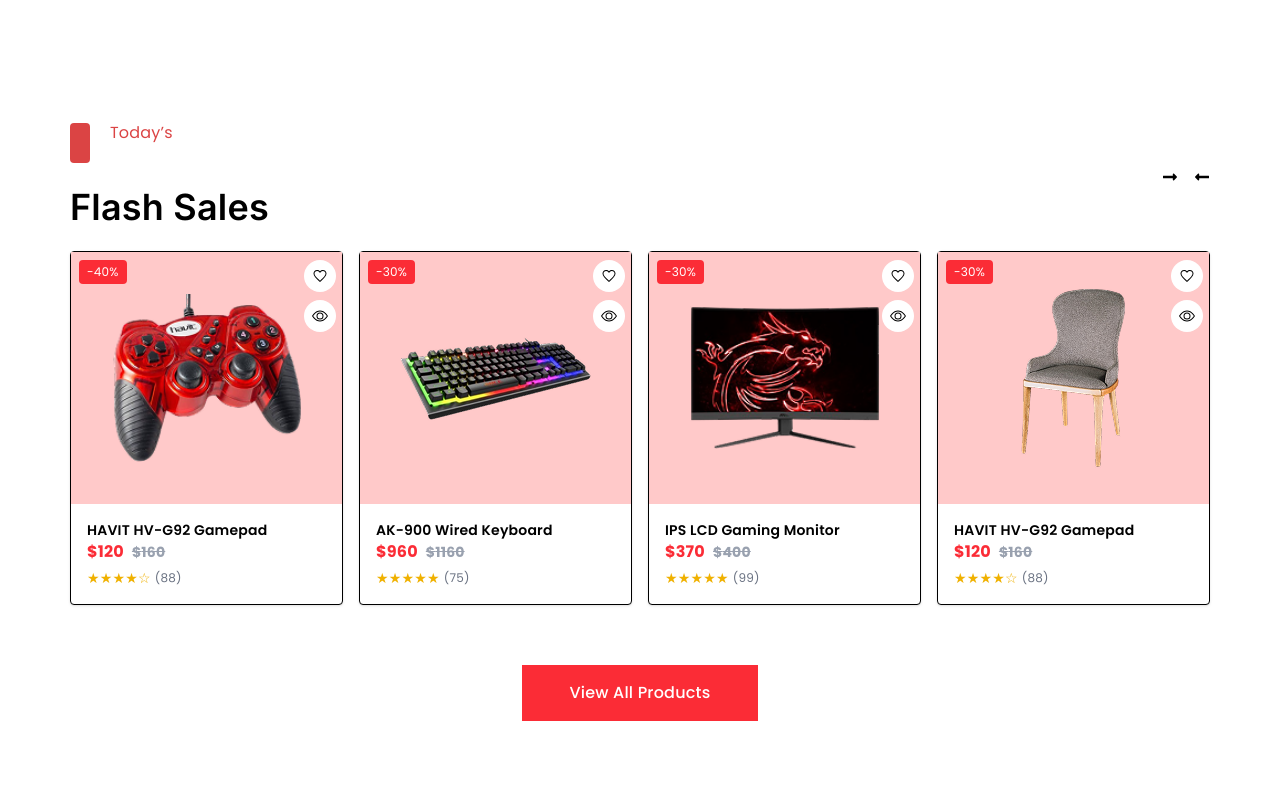
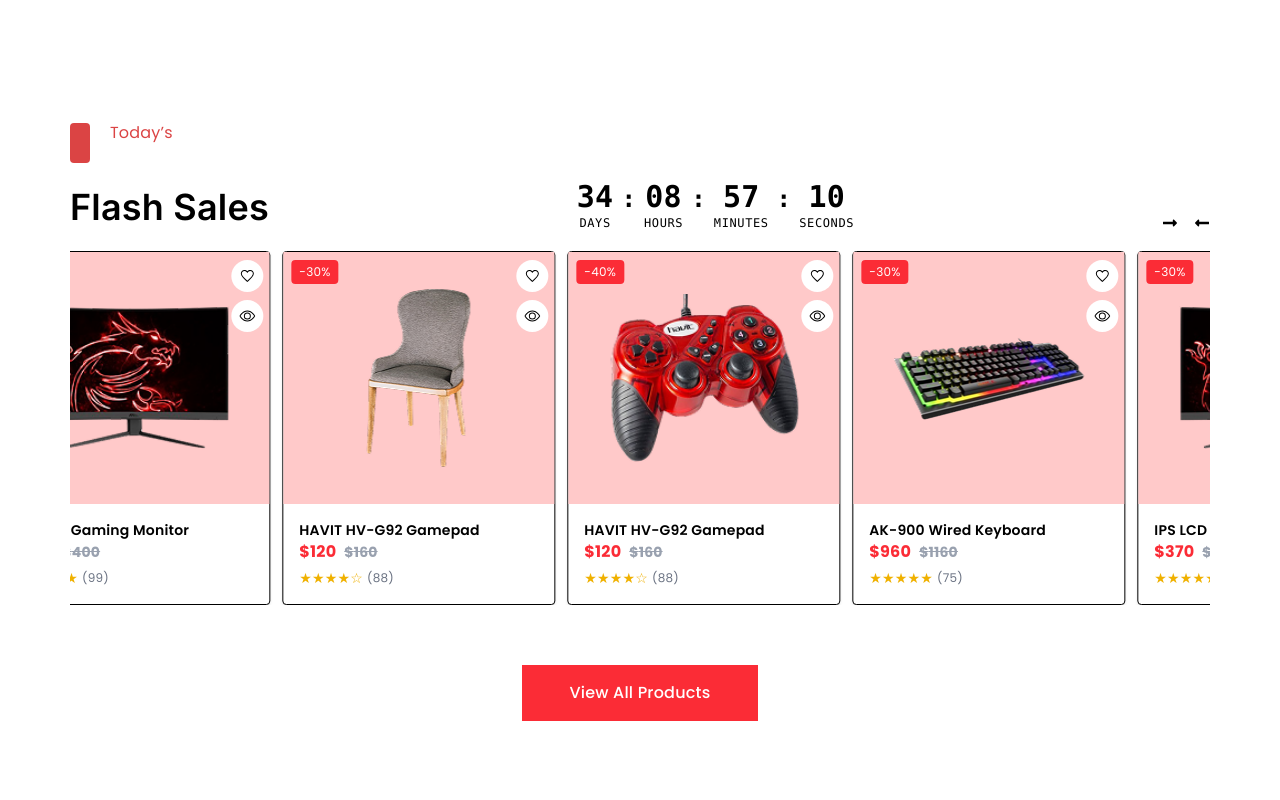
Before and after one commit to raktim98-cloud/Exclusive, a React (Vite) app: page / in a window 1280 px wide. Shown: the part 580-1380 px from the top of the page. Built offline with nearby package versions, Linux system fonts and the light colour scheme.

Commit message:
modify some Home page

```diff
--- a/src/Components/ExploreProduct.jsx
+++ b/src/Components/ExploreProduct.jsx
@@ -8,7 +8,7 @@
     <section className="py-[70px]">
       <div className="container">
         <div className="flex items-center justify-between">
-          <SectionHead catagories="Today’s" title={"Flash Sales"}/>
+          <SectionHead catagories="Our Products" title={"Explore Our Products"}/>
           {/* allow Button */}
           <div className="flex items-center justify-center gap-4">
             <button>
--- a/src/Components/FlashSells.jsx
+++ b/src/Components/FlashSells.jsx
@@ -1,15 +1,16 @@
-import React from "react";
 import SectionHead from "./SectionHead";
 import CountdownTimer from "./CountdownTimer";
 import { FaLongArrowAltRight, FaLongArrowAltLeft } from "react-icons/fa";
 import FlashSellsProduct from "./ProductComponents/FlashSellsProduct";
+import CounterBanner from "./ProductComponents/CounterBanner";
 
 function FlashSells() {
   return (
     <section className="py-[120px]">
       <div className="container">
-        <div className="flex items-center justify-between">
-          <SectionHead catagories="Today’s" title={"Flash Sales"}/>
+        <div className="flex items-end justify-between">
+          <SectionHead catagories="Today’s" title={"Flash Sales"} />
+          <CounterBanner />
           {/* allow Button */}
           <div className="flex items-center justify-center gap-4">
             <button>
@@ -23,7 +24,7 @@
 
         {/* Product jsx Component */}
         <div className="py-5">
-          <FlashSellsProduct/>
+          <FlashSellsProduct />
         </div>
         <div className="text-center text-white py-[40px]">
           <button className="bg-red-500 text-[16px] leading-6 font-medium px-[48px] py-[16px]">
--- a/src/Components/ProductComponents/BestSellingProduct.jsx
+++ b/src/Components/ProductComponents/BestSellingProduct.jsx
@@ -4,7 +4,7 @@
 import BookSelf_I from "../../assets/Image/Product_Image/BookSelf_image.png";
 import { IoMdHeartEmpty } from "react-icons/io";
 import { BsEye } from "react-icons/bs";
-import { FaRegStar } from "react-icons/fa";
+import Slider from "react-slick/lib/slider";
 
 const productData = [
   {
@@ -15,8 +15,8 @@
     oldPrice: 360,
     rating: 4.1,
     reviews: 65,
-    hear_icon:<IoMdHeartEmpty />,
-    eye_icon:<BsEye />
+    hear_icon: <IoMdHeartEmpty />,
+    eye_icon: <BsEye />,
   },
   {
     id: 2,
@@ -26,8 +26,8 @@
     oldPrice: 1160,
     rating: 4.9,
     reviews: 65,
-    hear_icon:<IoMdHeartEmpty />,
-    eye_icon:<BsEye />
+    hear_icon: <IoMdHeartEmpty />,
+    eye_icon: <BsEye />,
   },
   {
     id: 3,
@@ -37,8 +37,8 @@
     oldPrice: 170,
     rating: 1.2,
     reviews: 65,
-    hear_icon:<IoMdHeartEmpty />,
-    eye_icon:<BsEye />
+    hear_icon: <IoMdHeartEmpty />,
+    eye_icon: <BsEye />,
   },
   {
     id: 4,
@@ -48,22 +48,36 @@
     oldPrice: "",
     rating: 5,
     reviews: 65,
-    hear_icon:<IoMdHeartEmpty />,
-    eye_icon:<BsEye />
+    hear_icon: <IoMdHeartEmpty />,
+    eye_icon: <BsEye />,
   },
 ];
 
 function BestSellingProduct() {
+  const settings = {
+    className: "center",
+    autoplay: true,
+    slidesToShow: 4,
+    slidesToScroll: 1,
+    dots: false,
+    speed: 2000,
+    autoplaySpeed: 2000,
+    cssEase: "linear",
+  };
   return (
-    <div className="grid grid-cols-1 md:grid-cols-2 lg:grid-cols-4 gap-4">
-        {productData?.map((product)=> <ProductList key={product.id} {...product} />)}
+    <div className="slider-container">
+          <Slider {...settings}>
+            {productData.map((product) => (
+              <div key={product.id} className="px-1.5">
+                <ProductList {...product} />
               </div>
-  )
+            ))}
+          </Slider>
+        </div>
+  );
 }
 
-
-export default BestSellingProduct
-
+export default BestSellingProduct;
 
 const ProductList = ({
   image,
@@ -74,7 +88,6 @@
   reviews,
   hear_icon,
   eye_icon,
-
 }) => {
   console.log(Math.round(3.6));
 
--- a/src/Components/ProductComponents/Count.jsx
+++ b/src/Components/ProductComponents/Count.jsx
@@ -1,69 +1,66 @@
-import { useEffect, useState } from "react"
-import { formateTime} from "../../Helper Function/formateTime";
+import { useEffect, useState } from "react";
+import { formateTime } from "../../Helper Function/formateTime";
 
 function Count() {
-  const [targetDate, setTargetDate] = useState("2025-06-06T23:59:59")
+  const [targetDate, setTargetDate] = useState("2025-06-10T23:59:59");
   const [timeLeft, setTimeLeft] = useState({
     days: 0,
     hours: 0,
     minutes: 0,
-    seconds: 0
-  })
-  useEffect (()=> {
-   const calculaterTime = ()=> {
-     const difference = Number(new Date(targetDate)) - Number(new Date())
+    seconds: 0,
+  });
+  useEffect(() => {
+    const calculaterTime = () => {
+      const difference = Number(new Date(targetDate)) - Number(new Date());
       if (difference > 0) {
         setTimeLeft({
           days: Math.floor(difference / (1000 * 60 * 60 * 24)),
           hours: Math.floor((difference / (1000 * 60 * 60)) % 24),
           minutes: Math.floor((difference / (1000 * 60)) % 60),
           seconds: Math.floor((difference / 1000) % 60),
-      })
+        });
       }
     };
     calculaterTime();
-    const timer = setInterval(calculaterTime ,1000)
-    return ()=> clearInterval(timer)
-  },[targetDate])
-
-
+    const timer = setInterval(calculaterTime, 1000);
+    return () => clearInterval(timer);
+  }, [targetDate]);
 
   return (
-    <div className="flex items-baseline justify-center gap-2 font-mono">
+    <div className="flex items-baseline justify-center gap-6 font-mono">
       {/* Hours */}
-      <div className="text-center">
-        <div className="text-3xl font-bold text-red-600">{formateTime(timeLeft.days)}</div>
-        <div className="text-xs uppercase tracking-wider text-red-500">Days</div>
+      <div className="rounded-full bg-white px-[10px] py-[14px] flex flex-col items-center justify-center">
+        <div className="text-[16px] leading-[20px] font-semibold">
+          {formateTime(timeLeft.days)}
+        </div>
+        <div className="text-[11px] leading-[18px]">Seconds</div>
       </div>
 
-      {/* Divider */}
-      <div className="text-2xl font-bold text-red-600">:</div>
-
       {/* Days */}
-      <div className="text-center">
-        <div className="text-3xl font-bold text-red-600">{formateTime(timeLeft.hours)}</div>
-        <div className="text-xs uppercase tracking-wider text-red-500">Hours</div>
+      <div className="rounded-full bg-white px-[10px] py-[14px] flex flex-col items-center justify-center">
+        <div className="text-[16px] leading-[20px] font-semibold">
+          {formateTime(timeLeft.hours)}
+        </div>
+        <div className="text-[11px] leading-[18px]">Seconds</div>
       </div>
 
-      {/* Divider */}
-      <div className="text-2xl font-bold text-red-600">:</div>
-
       {/* Minutes */}
-      <div className="text-center">
-        <div className="text-3xl font-bold text-red-600">{formateTime(timeLeft.minutes)}</div>
-        <div className="text-xs uppercase tracking-wider text-red-500">Minutes</div>
+      <div className="rounded-full bg-white px-[10px] py-[14px] flex flex-col items-center justify-center">
+        <div className="text-[16px] leading-[20px] font-semibold">
+          {formateTime(timeLeft.minutes)}
+        </div>
+        <div className="text-[11px] leading-[18px]">Seconds</div>
       </div>
 
-      {/* Divider */}
-      <div className="text-2xl font-bold text-red-600">:</div>
-
       {/* Seconds */}
-      <div className="text-center">
-        <div className="text-3xl font-bold text-red-600">{formateTime(timeLeft.seconds)}</div>
-        <div className="text-xs uppercase tracking-wider text-red-500">Seconds</div>
+      <div className="rounded-full bg-white px-[10px] py-[14px] flex flex-col items-center justify-center">
+        <div className="text-[16px] leading-[20px] font-semibold">
+          {formateTime(timeLeft.seconds)}
+        </div>
+        <div className="text-[11px] leading-[18px]">Seconds</div>
       </div>
     </div>
-  )
+  );
 }
 
-export default Count
+export default Count;
--- /dev/null
+++ b/src/Components/ProductComponents/CounterBanner.jsx
@@ -0,0 +1,69 @@
+import { useEffect, useState } from "react"
+import { formateTime} from "../../Helper Function/formateTime";
+
+function CounterBanner() {
+  const [targetDate, setTargetDate] = useState("2025-06-10T23:59:59")
+  const [timeLeft, setTimeLeft] = useState({
+    days: 0,
+    hours: 0,
+    minutes: 0,
+    seconds: 0
+  })
+  useEffect (()=> {
+   const calculaterTime = ()=> {
+     const difference = Number(new Date(targetDate)) - Number(new Date())
+    if (difference > 0) {
+      setTimeLeft({
+        days: Math.floor(difference / (1000 * 60 * 60 * 24)),
+        hours: Math.floor((difference / (1000 * 60 * 60)) % 24),
+        minutes: Math.floor((difference / (1000 * 60)) % 60),
+        seconds: Math.floor((difference / 1000) % 60),
+      })
+    }
+   };
+   calculaterTime();
+    const timer = setInterval(calculaterTime ,1000)
+    return ()=> clearInterval(timer)
+  },[targetDate])
+
+
+
+  return (
+    <div className="flex items-baseline justify-center gap-2 font-mono">
+      {/* Hours */}
+      <div className="text-center">
+        <div className="text-3xl font-bold text-black">{formateTime(timeLeft.days)}</div>
+        <div className="text-xs uppercase tracking-wider text-black">Days</div>
+      </div>
+
+      {/* Divider */}
+      <div className="text-2xl font-bold text-black">:</div>
+
+      {/* Days */}
+      <div className="text-center">
+        <div className="text-3xl font-bold text-black">{formateTime(timeLeft.hours)}</div>
+        <div className="text-xs uppercase tracking-wider text-black">Hours</div>
+      </div>
+
+      {/* Divider */}
+      <div className="text-2xl font-bold text-black">:</div>
+
+      {/* Minutes */}
+      <div className="text-center">
+        <div className="text-3xl font-bold text-black">{formateTime(timeLeft.minutes)}</div>
+        <div className="text-xs uppercase tracking-wider text-black">Minutes</div>
+      </div>
+
+      {/* Divider */}
+      <div className="text-2xl font-bold text-black">:</div>
+
+      {/* Seconds */}
+      <div className="text-center">
+        <div className="text-3xl font-bold text-black">{formateTime(timeLeft.seconds)}</div>
+        <div className="text-xs uppercase tracking-wider text-black">Seconds</div>
+      </div>
+    </div>
+  )
+}
+
+export default CounterBanner
--- a/src/Components/ProductComponents/FlashSellsProduct.jsx
+++ b/src/Components/ProductComponents/FlashSellsProduct.jsx
@@ -4,6 +4,7 @@
 import Playstation_I from "../../assets/Image/Product_image/Playstation_image.png";
 import { IoMdHeartEmpty } from "react-icons/io";
 import { BsEye } from "react-icons/bs";
+import Slider from "react-slick/lib/slider";
 
 const productData = [
   {
@@ -15,8 +16,8 @@
     discount: 40,
     rating: 4,
     reviews: 88,
-    hear_icon:<IoMdHeartEmpty />,
-    eye_icon:<BsEye />
+    hear_icon: <IoMdHeartEmpty />,
+    eye_icon: <BsEye />,
   },
   {
     id: 2,
@@ -27,8 +28,8 @@
     discount: 30,
     rating: 5,
     reviews: 75,
-    hear_icon:<IoMdHeartEmpty />,
-    eye_icon:<BsEye />
+    hear_icon: <IoMdHeartEmpty />,
+    eye_icon: <BsEye />,
   },
   {
     id: 3,
@@ -39,8 +40,8 @@
     discount: 30,
     rating: 5,
     reviews: 99,
-    hear_icon:<IoMdHeartEmpty />,
-    eye_icon:<BsEye />
+    hear_icon: <IoMdHeartEmpty />,
+    eye_icon: <BsEye />,
   },
   {
     id: 4,
@@ -51,17 +52,31 @@
     discount: 30,
     rating: 4,
     reviews: 88,
-    hear_icon:<IoMdHeartEmpty />,
-    eye_icon:<BsEye />
+    hear_icon: <IoMdHeartEmpty />,
+    eye_icon: <BsEye />,
   },
 ];
 
 function FlashSellsProduct() {
+  const settings = {
+    className: "center",
+    autoplay: true,
+    slidesToShow: 4,
+    slidesToScroll: 1,
+    dots: false,
+    speed: 2000,
+    autoplaySpeed: 2000,
+    cssEase: "linear",
+  };
   return (
-    <div className="grid grid-cols-1 md:grid-cols-2 lg:grid-cols-4 gap-4">
-      {productData?.map((product) => (
-        <ProductList key={product.id} {...product} />
+    <div className="slider-container">
+      <Slider {...settings}>
+        {productData.map((product) => (
+          <div key={product.id} className="px-1.5">
+            <ProductList {...product} />
+          </div>
         ))}
+      </Slider>
     </div>
   );
 }
@@ -78,7 +93,6 @@
   reviews,
   hear_icon,
   eye_icon,
-
 }) => {
   return (
     <div className="group relative border  rounded shadow hover:shadow-lg transition bg-white">
```
Also changed, not shown: src/Components/Spekar.jsx (+24 -1 lines). Lines whose indentation alone changed are shown as unchanged.
